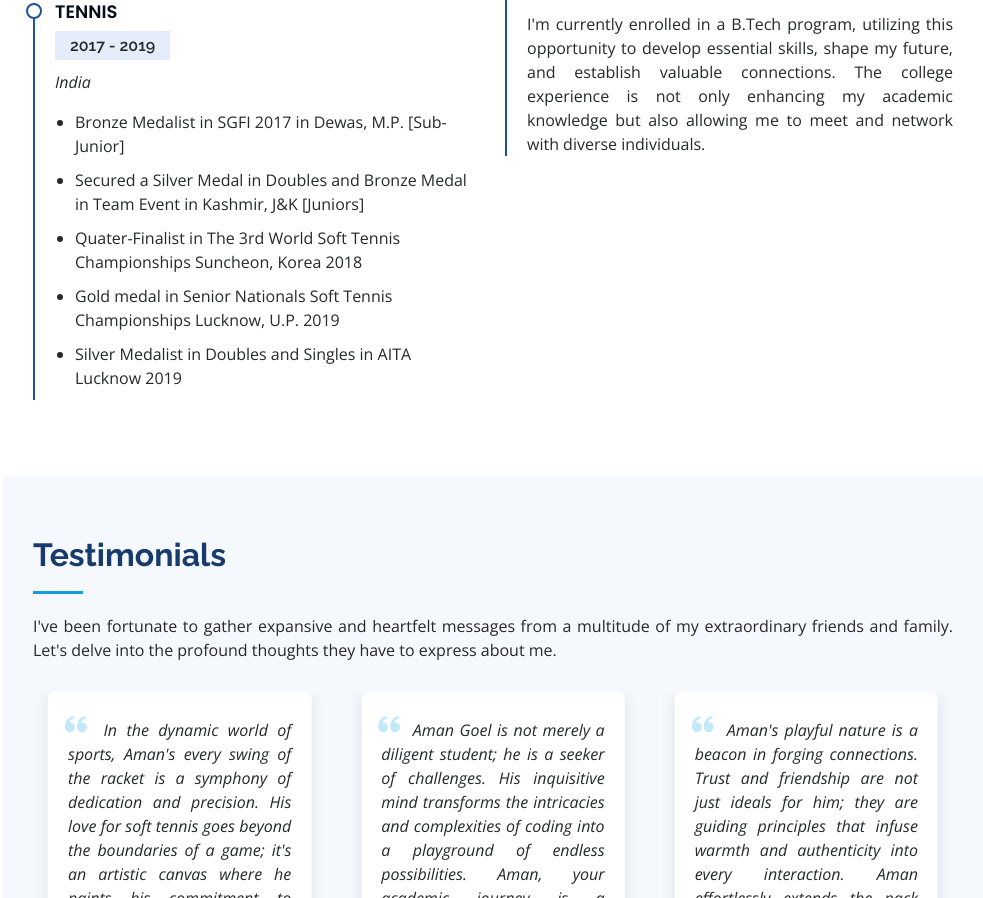
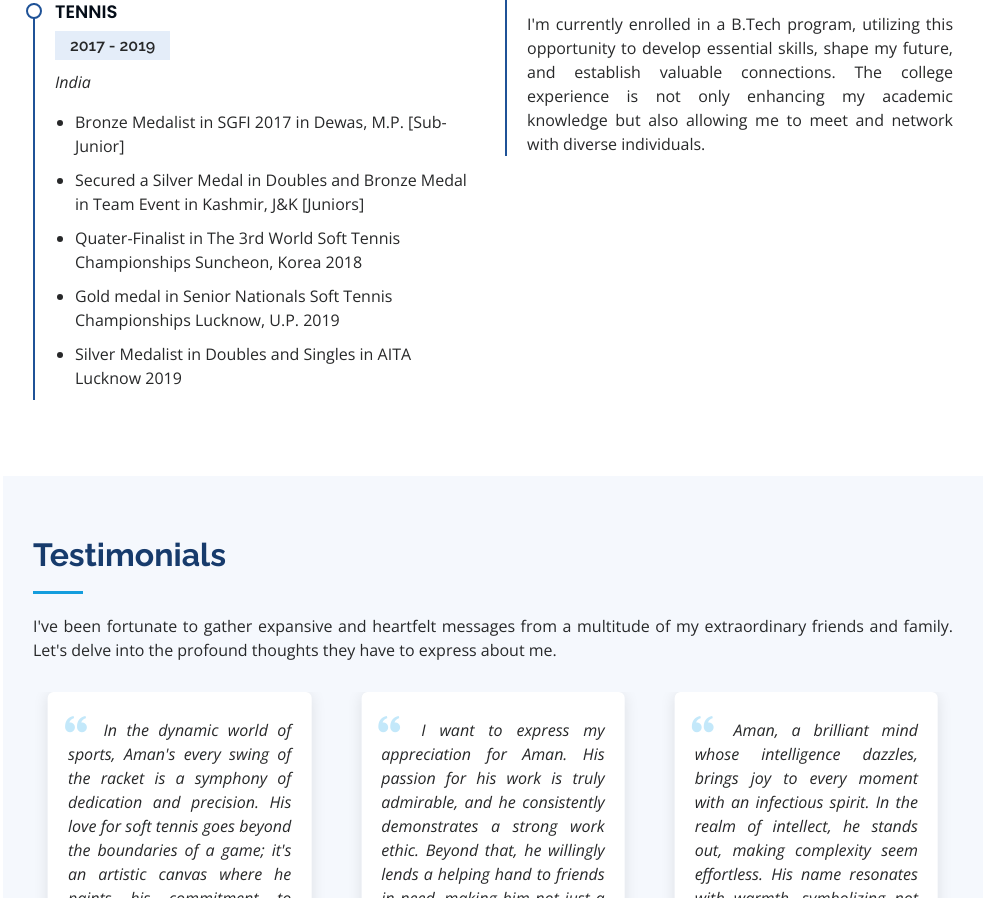
Before and after one commit to Wolfie8935/My_Personal_Website, a plain HTML site: page index.html in a window 1280 px wide. Shown: the part 3354-4252 px from the top of the page, without its empty margins (297-1280 px from the left). Drawn offline with nearby package versions, Linux system fonts and the light colour scheme.

Commit message:
Add files via upload

```diff
--- a/index.html
+++ b/index.html
@@ -150,7 +150,7 @@
                 </ul>
               </div>
             </div>
-            <p>
+            <p align="justify">
               Feel free to reach out to me through my website,
               <a href="https://wolfie8935.github.io/My_Personal_Website/">
                 bit.ly/wolfie-8935</a>,
@@ -632,16 +632,16 @@
               <div class="testimonial-item" data-aos="fade-up" data-aos-delay="200">
                 <p align="justify">
                   <i class="bx bxs-quote-alt-left quote-icon-left"></i>
-                  Aman Goel is not merely a diligent student; he is a seeker
-                  of challenges. His inquisitive mind transforms the intricacies
-                  and complexities of coding into a playground of endless possibilities.
-                  Aman, your academic journey is a testament to your relentless
-                  pursuit of knowledge and intellectual curiosity
+                  I want to express my appreciation for Aman. His passion for his
+                  work is truly admirable, and he consistently demonstrates a strong
+                  work ethic. Beyond that, he willingly lends a helping hand to friends
+                  in need, making him not just a reliable ally but a genuine and
+                  supportive companion.
                   <i class="bx bxs-quote-alt-right quote-icon-right"></i>
                 </p>
-                <img src="assets/img/testimonials/testimonials-3.jpg" class="testimonial-img" alt="">
-                <h3>ChatGPT</h3>
-                <h4>AI & Friend</h4>
+                <img src="./assets/img/rishaan.jpg" class="testimonial-img" alt="rishaan-photo">
+                <h3>Rishaan Yadav</h3>
+                <h4>2nd Year CSE </h4>
               </div>
             </div><!-- End testimonial item -->
 
@@ -649,16 +649,17 @@
               <div class="testimonial-item" data-aos="fade-up" data-aos-delay="300">
                 <p align="justify">
                   <i class="bx bxs-quote-alt-left quote-icon-left"></i>
-                  Aman's playful nature is a beacon in forging connections.
-                  Trust and friendship are not just ideals for him; they are guiding
-                  principles that infuse warmth and authenticity into every interaction.
-                  Aman effortlessly extends the pack mentality, creating an
-                  atmosphere where bonds are formed and memories are cherished.
+                  Aman, a brilliant mind whose intelligence dazzles, brings joy
+                  to every moment with an infectious spirit. In the realm of intellect,
+                  he stands out, making complexity seem effortless. His name resonates
+                  with warmth, symbolizing not just a person but a beacon of positivity.
+                  Aman, a joyful soul, illuminates the lives of those fortunate enough
+                  to know him.
                   <i class="bx bxs-quote-alt-right quote-icon-right"></i>
                 </p>
-                <img src="assets/img/testimonials/testimonials-4.jpg" class="testimonial-img" alt="">
-                <h3>ChatGPT</h3>
-                <h4>Ai & Friend</h4>
+                <img src="./assets/img/jayanth.png" class="testimonial-img" alt="jayanth-testimonial">
+                <h3>Jayanth Nair</h3>
+                <h4>2nd Year CSE</h4>
               </div>
             </div><!-- End testimonial item -->
 
```
